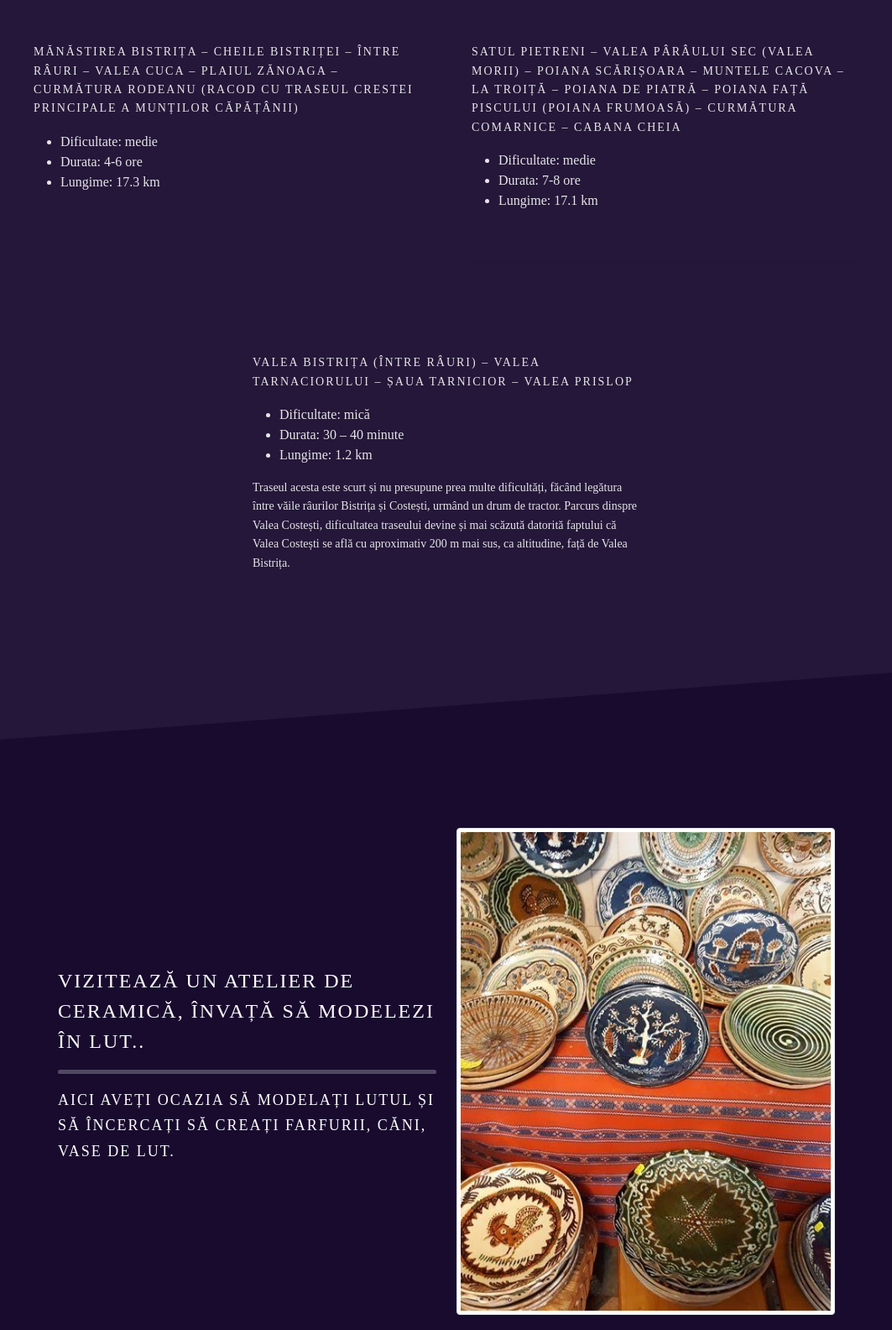
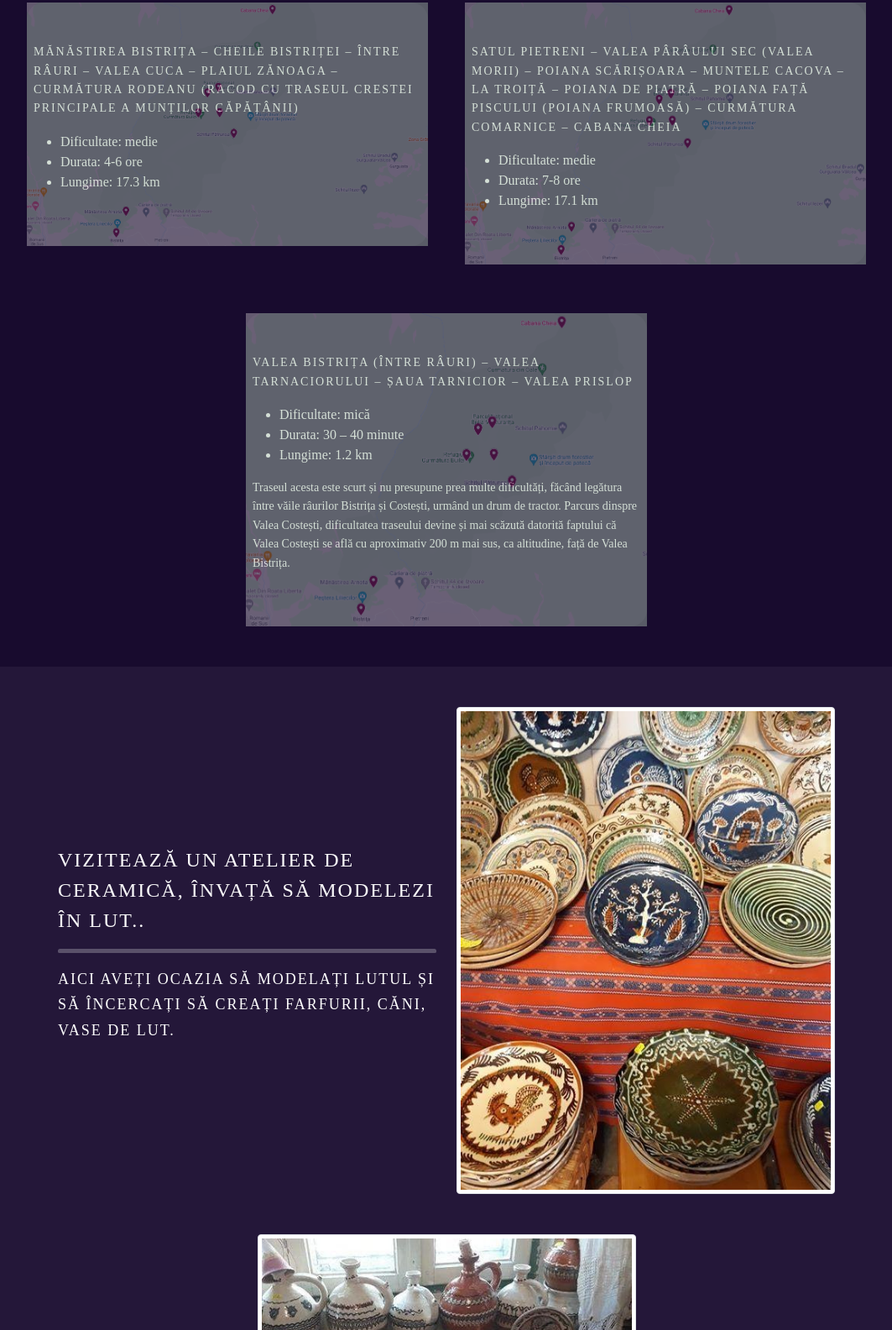
Before and after one commit to GhGeani/bc-website, a website: page www/activitati.html in a window 1280 px wide. Shown: the part 1216-2800 px from the top of the page at 84% size, without its empty margins (108-1171 px from the left). Drawn offline with nearby package versions, Linux system fonts and the light colour scheme.

Commit message:
Updates.

```diff
--- a/www/presentation.css
+++ b/www/presentation.css
@@ -299,7 +299,7 @@ hr.rounded {
   background-color: var(--second-background-color);
 }
 
-#first-photo, #second-photo, #third-photo {
+#first-photo, #second-photo, #third-photo, .t-card {
   position: relative;
 }
 
@@ -321,6 +321,19 @@ hr.rounded {
   padding: 15% 0px 15% 0px;
 }
 
+.t-card::before {
+  position: absolute;
+  content: '';
+  top: 0;
+  left: 0;
+  width: 100%;
+  height: 100%;
+  opacity: .4;
+  background-repeat: no-repeat;
+  background-size: cover;
+  background-image: url('/assets/images/map.png');
+}
+
 #first-photo::before {
   background-image: url('/assets/images/hero-img.jpeg');
 }
@@ -332,7 +345,6 @@ hr.rounded {
 #third-photo::before {
   background-image: url('/assets/images/igloo-8.jpeg');
 }
-
 
 
 #about-us::before {
@@ -416,11 +428,6 @@ hr.rounded {
   border-bottom: 6rem solid var(--second-background-color);
 }
 
-#f-second-section::before {
-
-}
-
-
 .h-diff, .m-diff, .l-diff {
   position: relative;
 }
@@ -499,23 +506,6 @@ hr.rounded {
   margin-right: 10px;
 }
 
-#clay-section {
-  position: relative;
+#o-first-section, #g-first-section, #g-third-section, #a-first-section, #a-second-section {
   background-color: var(--second-background-color);
-  padding-top: 9rem;
 }
-
-#clay-section::before {
-  position: absolute;
-  padding-top: 9rem;
-  margin-bottom: 3rem;
-  content: '';
-  width: 0;
-  height: 0;
-  top: -1px;
-  right: 0;
-  border-right: 100vw solid transparent;
-  border-top: 6rem solid var(--main-background-color);
-  -moz-transform: scale(1);
-  -webkit-backface-visibility: hidden;
-}
```
